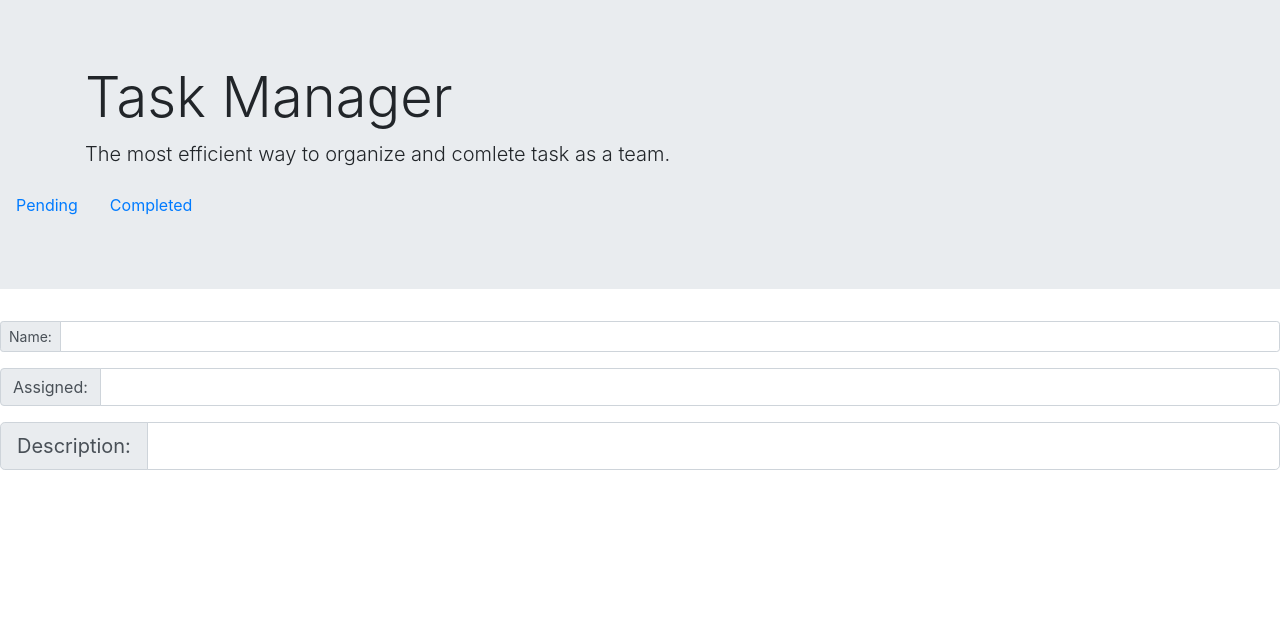
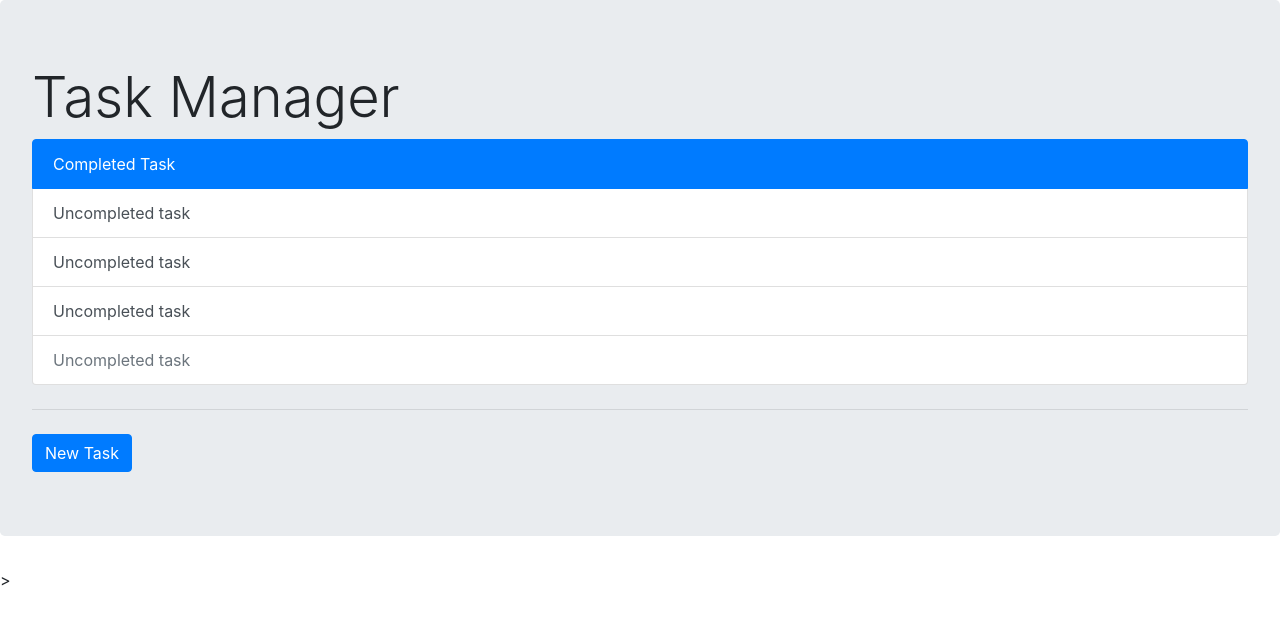
Before and after one commit to JalilSt/Group-3FP, a plain HTML site: page index.html in a window 1280 px wide. Drawn offline with nearby package versions, Linux system fonts and the light colour scheme.

Commit message:
Update index.html

```diff
--- a/index.html
+++ b/index.html
@@ -9,50 +9,81 @@
 </head>
 
 <body>
-<div class='container'>
-  <div class='row'>
-    <div class='column'>
+<div class="jumbotron">
+  <h1 class="display-4">Task Manager</h1>
+  <div class="list-group">
+  <button type="button" class="list-group-item list-group-item-action active">
+    Completed Task</button>
+  <button type="button" class="list-group-item list-group-item-action">Uncompleted task</button>
+  <button type="button" class="list-group-item list-group-item-action">Uncompleted task</button>
+  <button type="button" class="list-group-item list-group-item-action">Uncompleted task</button>
+  <button type="button" class="list-group-item list-group-item-action" disabled>Uncompleted task</button>
+</div>
+  <hr class="my-4">
 
+<!-- Button trigger modal -->
+<button type="button" class="btn btn-primary" data-toggle="modal" data-target="#exampleModal">
+  New Task
+</button>
 
-
-
-  </div>
-</div>
-</div>
-  <div class="jumbotron jumbotron-fluid">
-  <div class="container">
-    <h1 class="display-4">Task Manager</h1>
-    <p class="lead">The most efficient way to organize and comlete task as a team.</p>
-  </div>
-
-    <nav class="nav">
-  <a class="nav-link active" href="#">Pending</a>
-  <a class="nav-link" href="#">Completed</a>
-</nav>
-
-</div>
-  <div class="input-group input-group-sm mb-3">
+<!-- Modal -->
+<div class="modal fade" id="exampleModal" tabindex="-1" aria-labelledby="exampleModalLabel" aria-hidden="true">
+  <div class="modal-dialog">
+    <div class="modal-content">
+      <div class="modal-header">
+        <h5 class="modal-title" id="exampleModalLabel">Task Name</h5>
+        <button type="button" class="close" data-dismiss="modal" aria-label="Close">
+          <span aria-hidden="true">&times;</span>
+        </button>
+      </div>
+      <div class="modal-body">
+       <div class="input-group input-group-sm mb-3">
   <div class="input-group-prepend">
-    <span class="input-group-text" id="inputGroup-sizing-sm">Name:</span>
+    <span class="input-group-text" id="inputGroup-sizing-sm">Due Date</span>
   </div>
   <input type="text" class="form-control" aria-label="Sizing example input" aria-describedby="inputGroup-sizing-sm">
 </div>
 
-<div class="input-group mb-3">
-  <div class="input-group-prepend">
-    <span class="input-group-text" id="inputGroup-sizing-default">Assigned:</span>
+
+ <div class="input-group-prepend">
+    <span class="input-group-text" id="inputGroup-sizing-sm">Assigned:</span>
   </div>
-  <input type="text" class="form-control" aria-label="Sizing example input" aria-describedby="inputGroup-sizing-default">
+  <input type="text" class="form-control" aria-label="Sizing example input" aria-describedby="inputGroup-sizing-sm">
 </div>
+
 
 <div class="input-group input-group-lg">
   <div class="input-group-prepend">
-    <span class="input-group-text" id="inputGroup-sizing-lg">Description:</span>
+    <span class="input-group-text" id="inputGroup-sizing-lg">Description</span>
   </div>
   <input type="text" class="form-control" aria-label="Sizing example input" aria-describedby="inputGroup-sizing-lg">
 </div>
+        <div class="dropdown">
+  <button class="btn btn-secondary dropdown-toggle" type="button" id="dropdownMenuButton" data-toggle="dropdown" aria-haspopup="true" aria-expanded="false">
+    Status
+  </button>
+  <div class="dropdown-menu" aria-labelledby="dropdownMenuButton">
+    <a class="dropdown-item" href="#">Done</a>
+    <a class="dropdown-item" href="#">Rough Draft</a>
+    <a class="dropdown-item" href="#">Not Started</a>
+  </div>
+</div>
+
+</div>
 
 
+      <div class="modal-footer">
+        <button type="button" class="btn btn-secondary" data-dismiss="modal">Close</button>
+        <button type="button" class="btn btn-primary">Save changes</button>
+      </div>
+    </div>
+  </div>
+</div>>
+</div>
 </body>
 
+
+
+  <script src="https://code.jquery.com/jquery-3.5.1.slim.min.js" integrity="sha384-DfXdz2htPH0lsSSs5nCTpuj/zy4C+OGpamoFVy38MVBnE+IbbVYUew+OrCXaRkfj" crossorigin="anonymous"></script>
+<script src="https://cdn.jsdelivr.net/npm/bootstrap@4.5.3/dist/js/bootstrap.bundle.min.js" integrity="sha384-ho+j7jyWK8fNQe+A12Hb8AhRq26LrZ/JpcUGGOn+Y7RsweNrtN/tE3MoK7ZeZDyx" crossorigin="anonymous"></script>
 </html>
```
